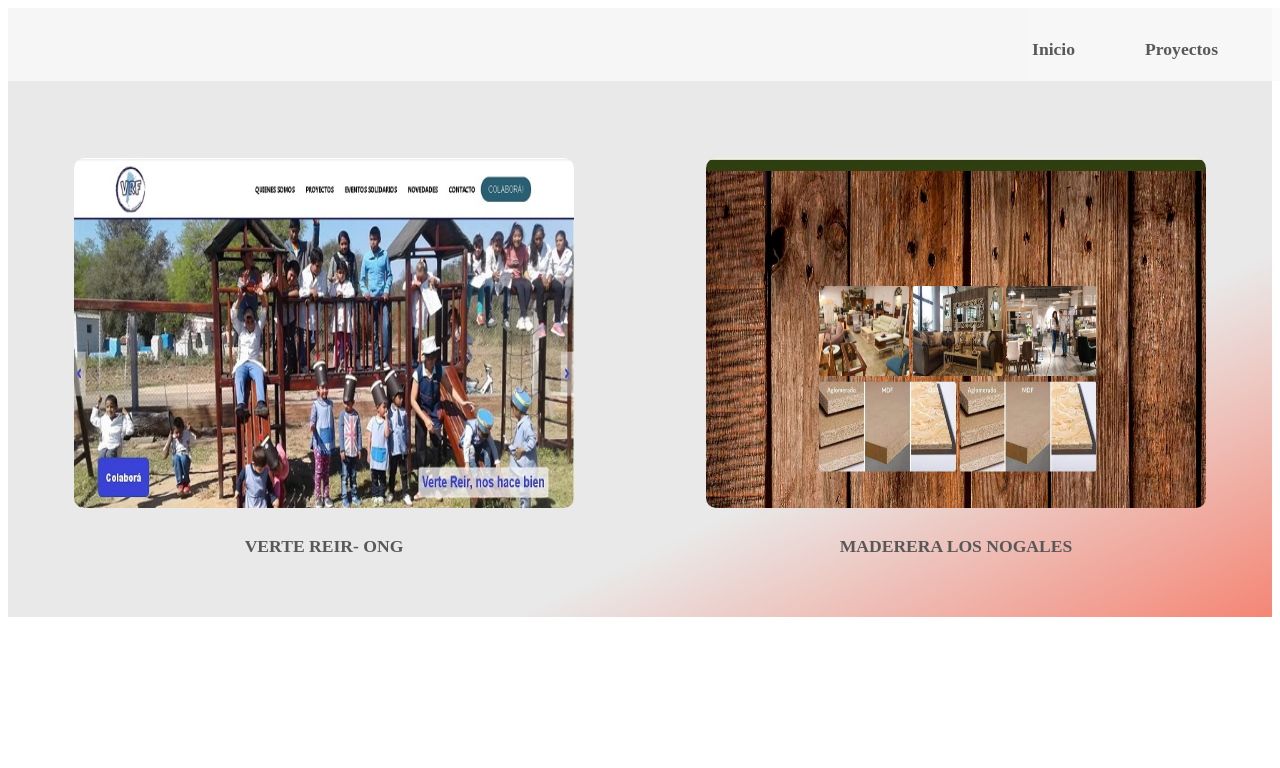
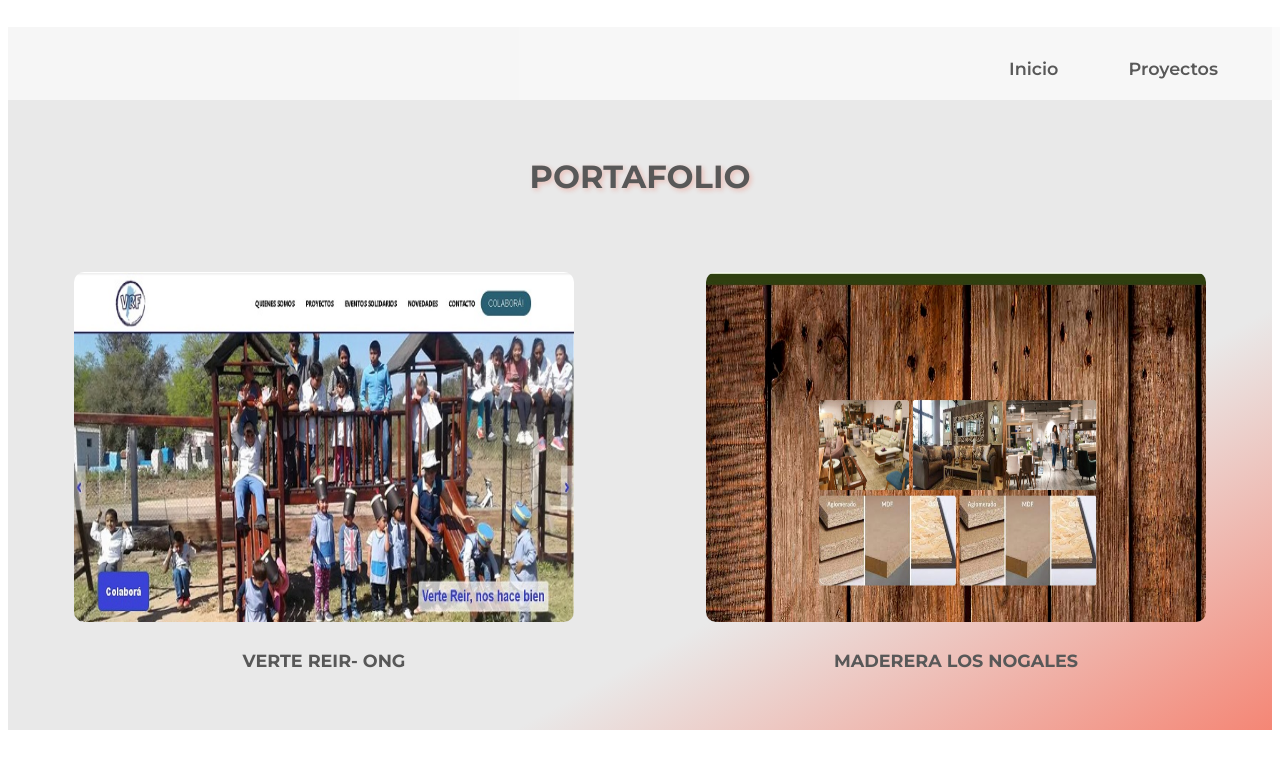
Before and after one commit to AylenLucero/portafolio, a plain HTML site: page proyects.html in a window 1280 px wide. Drawn offline with nearby package versions, Linux system fonts and the light colour scheme.

Commit message:
modificaciones

```diff
--- a/css/index.css
+++ b/css/index.css
@@ -17,6 +17,7 @@ article {
     justify-content: center;
     padding-top: 90px;
     margin-bottom: 100px;
+    color: rgb(88, 88, 88);
 }
 .sectionCV {
     display: flex;
@@ -36,6 +37,7 @@ article {
     width: 70%;
     padding-bottom: 10px;
     filter: drop-shadow( 2px 2px 5px #ee371b41);
+    z-index: 1;
 }
 .tecnologias, .datos-personales, .Workshops, .idiomas, .personal, .academico, .laboral {
 
@@ -55,6 +57,11 @@ article {
 .imgTecnologia {
     width: 70px;
     height: 70px;
+    border-radius: 10px;
+}
+.imgTecnologia:hover {
+    filter: brightness(0.9);
+    filter: drop-shadow(2px 2px 5px rgba(88, 88, 88, 0.76));
 }
 .nameTecnologias {
     text-align: center;
@@ -74,13 +81,9 @@ article {
     padding-bottom: 50px;
     padding-left: 20px;
 }
-.sectionUnica:hover {
-    border-radius: 5px;
-    padding-left: 0;
-    color: rgb(88, 88, 88)
-}
 .sectionUnica p:hover {
     text-shadow: 2px 2px 2px #ee371b49;
+    color: rgb(78, 78, 78)
 }
 
 
@@ -89,6 +92,7 @@ article {
     .sectionCV {
         display: flex;
         flex-direction: column;
+         width: 100%;
     }
     .section1, .section2 {
         width: 100%;
@@ -99,12 +103,11 @@ article {
   }
 
   @media (max-width: 499px) {
-    article {
-        width: 100%;
-    }
+
     .sectionCV {
         display: flex;
         flex-direction: column;
+        width: 100%;
     }
     .section1, .section2 {
         width: 100%;
--- a/css/nav.css
+++ b/css/nav.css
@@ -10,6 +10,7 @@
     justify-content: flex-end;
     position: fixed;
     width: 100%;
+    z-index: 3;
 }
 ul {
     display: flex;
--- a/css/proyectos.css
+++ b/css/proyectos.css
@@ -1,7 +1,16 @@
 /* PAGES */
+article {
+    background: linear-gradient(to bottom right, rgb(233, 233, 233) 70%, #ee371b9a);
+}
+.portafolio {
+    text-align: center;
+    font-size: 2rem;
+    padding-top: 130px;
+    padding-bottom: 50px;
+    color: rgb(88, 88, 88);
+    text-shadow: 2px 2px 5px #ee371b3d;
+}
 .section-proyectos {
-    background: linear-gradient(to bottom right, rgb(233, 233, 233) 70%, #ee371b9a);
-    padding-top: 150px;
     padding-bottom: 36px;
     display: flex;
     justify-content: space-around;
--- a/proyects.html
+++ b/proyects.html
@@ -10,7 +10,7 @@
     <link rel="stylesheet" href="css/nav.css"/>
     <title>Aylen Lucero | Proyectos</title>
 </head>
-<body >
+<body class="container">
     <nav class="container-nav">
         <div class="container-items">
             <ul>
@@ -25,7 +25,11 @@
 
     </nav>
     <article>
+        <div>
+            <h1 class="portafolio">PORTAFOLIO</h1>
+        </div>
         <section class="section-proyectos" id="section-proyectos">
+
             <a target="_blank" href='https://verte-reir-ppi.vercel.app/'>
                 <img class='imgONG' src='img/pageONG.jpg'/>
                 <h4>VERTE REIR- ONG</h4>
--- a/scripts/index.js
+++ b/scripts/index.js
@@ -7,6 +7,7 @@ const tecnologias= [
     'img/tecnologias/boot.jpg',
     'img/tecnologias/git.jpg',
     'img/tecnologias/github.jpg',
+    'img/tecnologias/next.jpg'
 ]
 
 const imgTecnologias=document.getElementById('imgTecnologia');
```
Also changed, not shown: index.html (+0 -3 lines), img/tecnologias/next.jpg (added).
